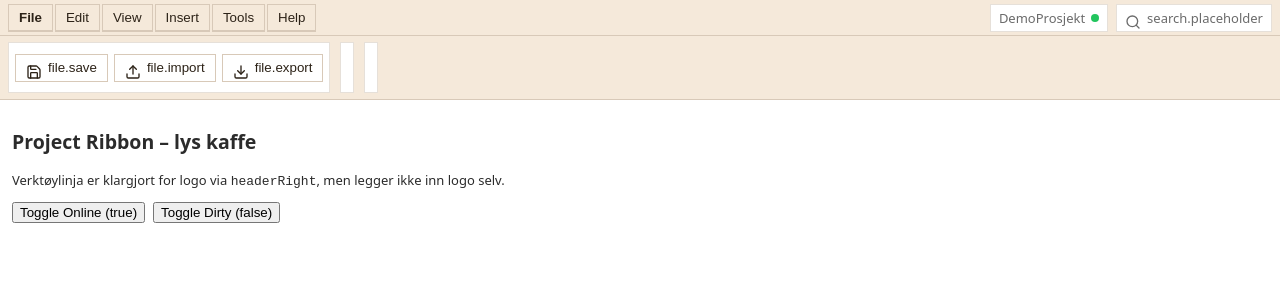
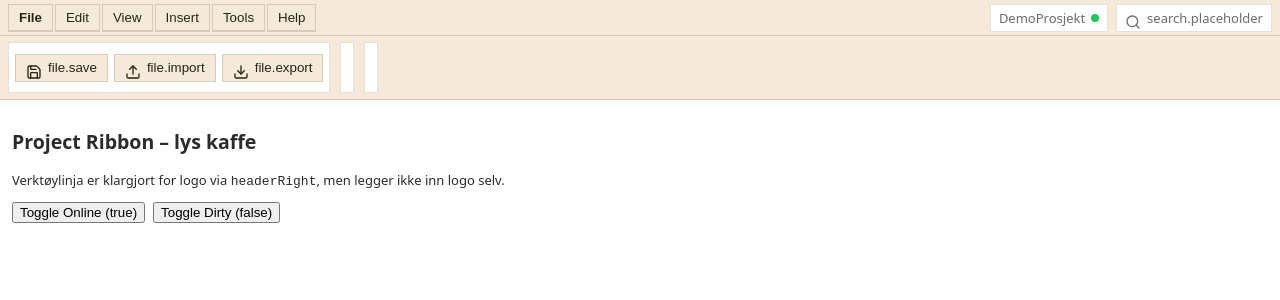
Before and after one commit to Hypermicro-code/TableCore, a React (Vite) app: page / in a window 1280 px wide. Shown: the top 300 px of the page. Built offline with nearby package versions, Linux system fonts and the light colour scheme.

Commit message:
Update index.css

```diff
--- a/src/index.css
+++ b/src/index.css
@@ -252,3 +252,47 @@ nav,
 html, body, #root {
   background-color: #ffffff !important;
 }
+/* === Fjern hvit bakgrunn på knapper og felter i ribbon === */
+.ribbon button,
+.ribbon .btn,
+.ribbon .ribbon-button,
+.toolbar-core button,
+.toolbar-core .btn {
+  background-color: var(--mc-toolbar-bg) !important;
+  color: var(--mc-toolbar-text) !important;
+  border: 1px solid var(--mc-toolbar-border) !important;
+  box-shadow: none !important;
+}
+
+/* Hover- og aktiv-tilstander */
+.ribbon button:hover,
+.ribbon .btn:hover,
+.toolbar-core button:hover {
+  background-color: var(--mc-toolbar-hover) !important;
+  border-color: var(--mc-toolbar-border) !important;
+}
+
+.ribbon button:active,
+.ribbon .btn:active,
+.toolbar-core button:active {
+  background-color: var(--mc-toolbar-border) !important;
+}
+
+/* Fjern hvite “kort” rundt grupper i ribbon */
+.ribbon .ribbon-group,
+.ribbon .ribbon-section,
+.ribbon .group,
+.ribbon .panel {
+  background-color: var(--mc-toolbar-bg) !important;
+  border-color: var(--mc-toolbar-border) !important;
+  box-shadow: none !important;
+}
+
+/* Juster felt som søk, prosjekt, input etc. */
+.ribbon input,
+.ribbon .input,
+.toolbar-core input {
+  background-color: var(--mc-toolbar-bg) !important;
+  color: var(--mc-toolbar-text) !important;
+  border: 1px solid var(--mc-toolbar-border) !important;
+}
```
